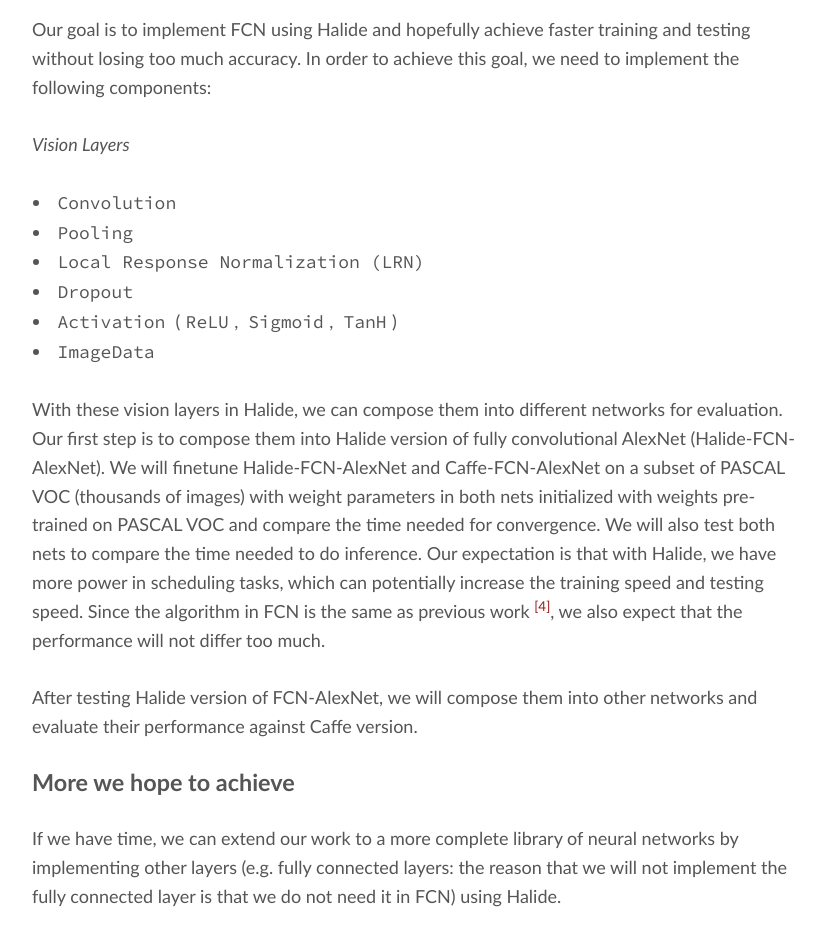
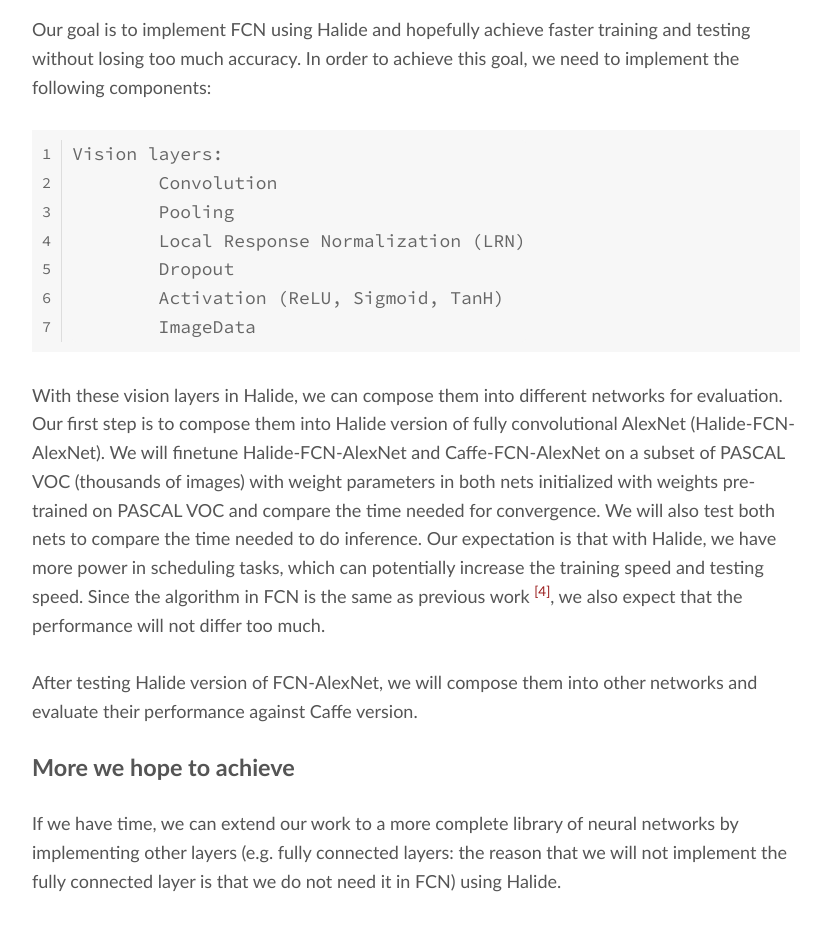
Before and after one commit to Anbang-Hu/haboric-hu.github.io, a plain HTML site: page parallel-proposal/index.html in a window 1280 px wide. Shown: the part 3720-4650 px from the top of the page, without its empty margins (199-1023 px from the left). Drawn offline with nearby package versions, Linux system fonts and the light colour scheme.

Commit message:
Site updated: 2016-04-01 21:37:42

```diff
--- a/parallel-proposal/index.html
+++ b/parallel-proposal/index.html
@@ -19,7 +19,7 @@
 Convolutional networks have been widely used in a variety of computer vision tasks, including classification [1], obje">
 <meta property="og:image" content="http://www.eecs.berkeley.edu/~shhuang/img/alexnet_small.png">
 <meta property="og:image" content="http://img.blog.csdn.net/20150714192055956?watermark/2/text/aHR0cDovL2Jsb2cuY3Nkbi5uZXQv/font/5a6L5L2T/fontsize/400/fill/I0JBQkFCMA==/dissolve/70/gravity/Center">
-<meta property="og:updated_time" content="2016-04-02T01:32:30.000Z">
+<meta property="og:updated_time" content="2016-04-02T01:37:38.000Z">
 <meta name="twitter:card" content="summary">
 <meta name="twitter:title" content="Hexo">
 <meta name="twitter:description" content="Fully Convolutional Networks in Halide (Proposal)
@@ -48,7 +48,7 @@
 
     <div class="article-meta">
       <a href="/parallel-proposal/index.html" class="article-date">
-  <time datetime="2016-04-02T01:32:30.000Z" itemprop="datePublished">2016-04-01</time>
+  <time datetime="2016-04-02T01:37:38.000Z" itemprop="datePublished">2016-04-01</time>
 </a>
 
     </div>
@@ -85,21 +85,13 @@
 <h2><strong>Resources</strong></h2>
 <p>We will start our project from scratch. The resources required in our project are GPUs (may also need CPUs, Xeon Phi) on Latedays nodes to train and test the Halide version of FCN.</p>
 <h2><strong>Programming language</strong></h2>
-<p>Since current front end of Halide is embedded in C++, our implementation will be done in C++ and Halide. As we will present in <strong>Goals and deliverables</strong>, we might extend our work to implement FCN without using Halide, and compare the performance. We might also explore the possibility of compressing deep networks using Halide. Our initial guess is that Halide would not help in deep compression in that it is not designed for it. So we will try to implement deep compression on our own in c++ if time permits.</p>
+<p>Since current front end of Halide is embedded in C++, our implementation will be done in C++ and Halide. As we will present in <strong>Goals and deliverables</strong>, we might extend our work to implement FCN without using Halide, and compare the performance. We might also explore the possibility of compressing deep networks using Halide. Our initial guess is that Halide would not help in deep compression in that it is not designed for it. So we will try to implement deep compression on our own in C++ if time permits.</p>
 <h2><strong>Dataset</strong></h2>
 <p>We will train and test the Halide version of FCN using PASCAL VOC dataset. <a href="http://host.robots.ox.ac.uk/pascal/VOC/" target="_blank" rel="external">PASCAL VOC</a> stands for PASCAL Visual Object Classes (VOC). It is a benchmark in visual object category recognition and detection. It provides us with a standard dataset of images and annotations, and standard evaluation procedures. VOC dataset contains a 20 object classes for evaluating image segmentation tasks.</p>
 <h2><strong>Goals and deliverables</strong></h2>
 <h3><strong>Basic goals</strong></h3>
 <p>Our goal is to implement FCN using Halide and hopefully achieve faster training and testing without losing too much accuracy. In order to achieve this goal, we need to implement the following components:</p>
-<p><em>Vision Layers</em></p>
-<ul>
-<li><code>Convolution</code></li>
-<li><code>Pooling</code></li>
-<li><code>Local Response Normalization (LRN)</code></li>
-<li><code>Dropout</code></li>
-<li><code>Activation</code> (<code>ReLU</code>, <code>Sigmoid</code>, <code>TanH</code>)</li>
-<li><code>ImageData</code></li>
-</ul>
+<p><figure class="highlight bash"><table><tr><td class="gutter"><pre><span class="line">1</span><br><span class="line">2</span><br><span class="line">3</span><br><span class="line">4</span><br><span class="line">5</span><br><span class="line">6</span><br><span class="line">7</span><br></pre></td><td class="code"><pre><span class="line">Vision layers:</span><br><span class="line">	Convolution</span><br><span class="line">	Pooling</span><br><span class="line">	Local Response Normalization (LRN)</span><br><span class="line">	Dropout</span><br><span class="line">	Activation (ReLU, Sigmoid, TanH)</span><br><span class="line">	ImageData</span><br></pre></td></tr></table></figure></p>
 <p>With these vision layers in Halide, we can compose them into different networks for evaluation. Our first step is to compose them into Halide version of fully convolutional AlexNet (Halide-FCN-AlexNet). We will finetune Halide-FCN-AlexNet and Caffe-FCN-AlexNet on a subset of PASCAL VOC (thousands of images) with weight parameters in both nets initialized with weights pre-trained on PASCAL VOC and compare the time needed for convergence. We will also test both nets to compare the time needed to do inference. Our expectation is that with Halide, we have more power in scheduling tasks, which can potentially increase the training speed and testing speed. Since the algorithm in FCN is the same as previous work <sup class="footnote-ref"><a href="#fn4" id="fnref4:2">[4]</a></sup>, we also expect that the performance will not differ too much.</p>
 <p>After testing Halide version of FCN-AlexNet, we will compose them into other networks and evaluate their performance against Caffe version.</p>
 <h3><strong>More we hope to achieve</strong></h3>
```
